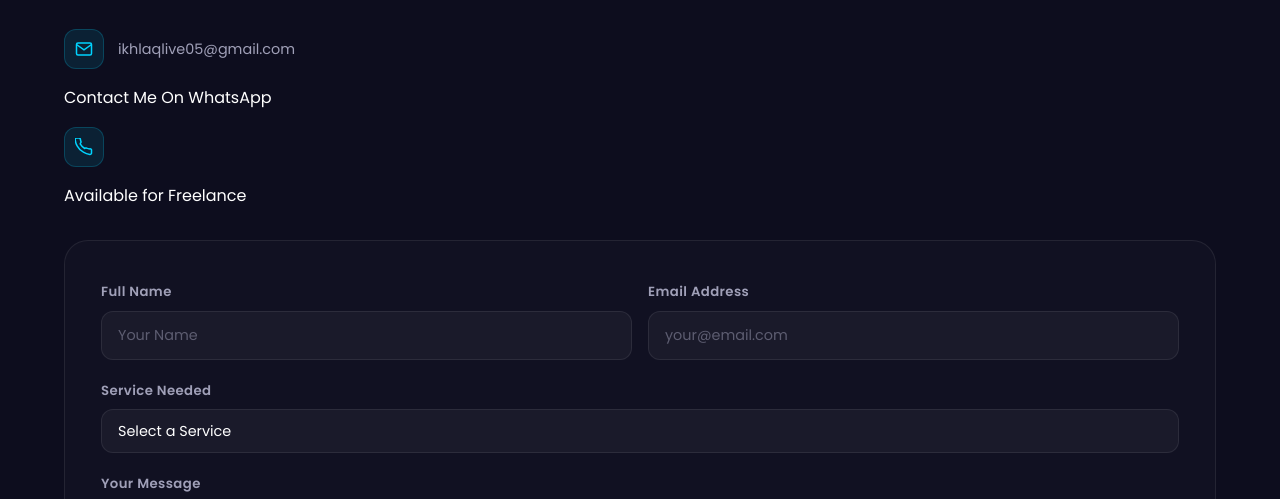
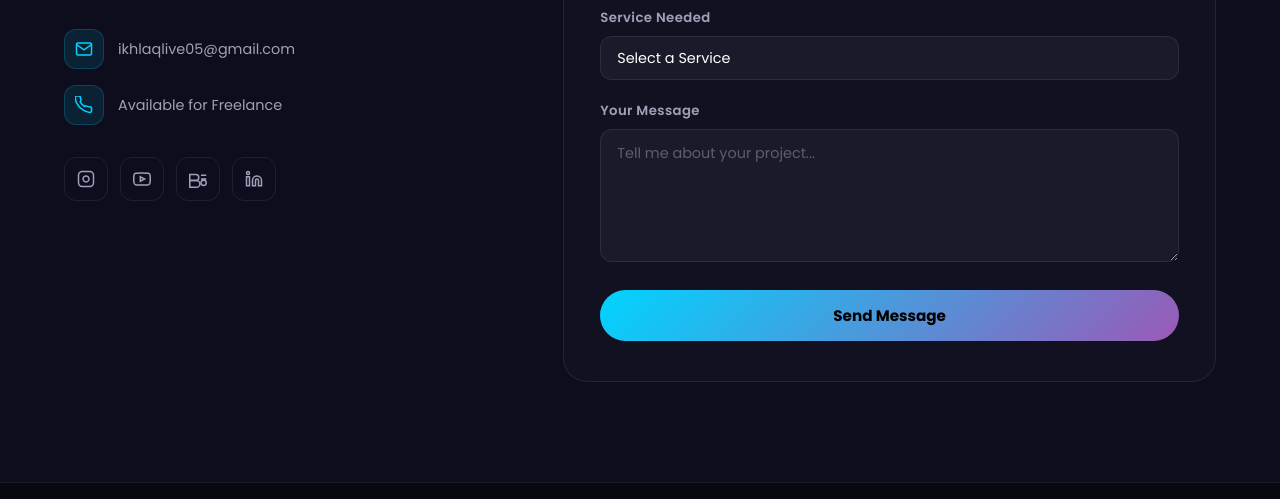
Before and after one commit to anwaraliharal591-hue/Ikhlaq-portfolio, a plain HTML site: page index.html in a window 1280 px wide. Shown: the part 5958-6457 px from the top of the page. Drawn offline with Linux system fonts and the light colour scheme.

Commit message:
Update index.html

```diff
--- a/index.html
+++ b/index.html
@@ -429,9 +429,7 @@
               </div>
               <span>ikhlaqlive05@gmail.com</span>
             </div>
-            <a href="https://wa.me/923157357189">
-    Contact Me On WhatsApp
-            </a>
+            <div class="contact-detail">
               <div class="detail-icon">
                 <svg viewBox="0 0 24 24" fill="none" stroke="currentColor" stroke-width="2"><path d="M22 16.92v3a2 2 0 01-2.18 2 19.79 19.79 0 01-8.63-3.07A19.5 19.5 0 013.07 10.8 19.79 19.79 0 01.22 2.18 2 2 0 012.22 0h3a2 2 0 012 1.72 12.84 12.84 0 00.7 2.81 2 2 0 01-.45 2.11L6.91 7.91a16 16 0 006.06 6.06l1.27-.55a2 2 0 012.11.45 12.84 12.84 0 002.81.7A2 2 0 0122 16.92z"/></svg>
               </div>
```
